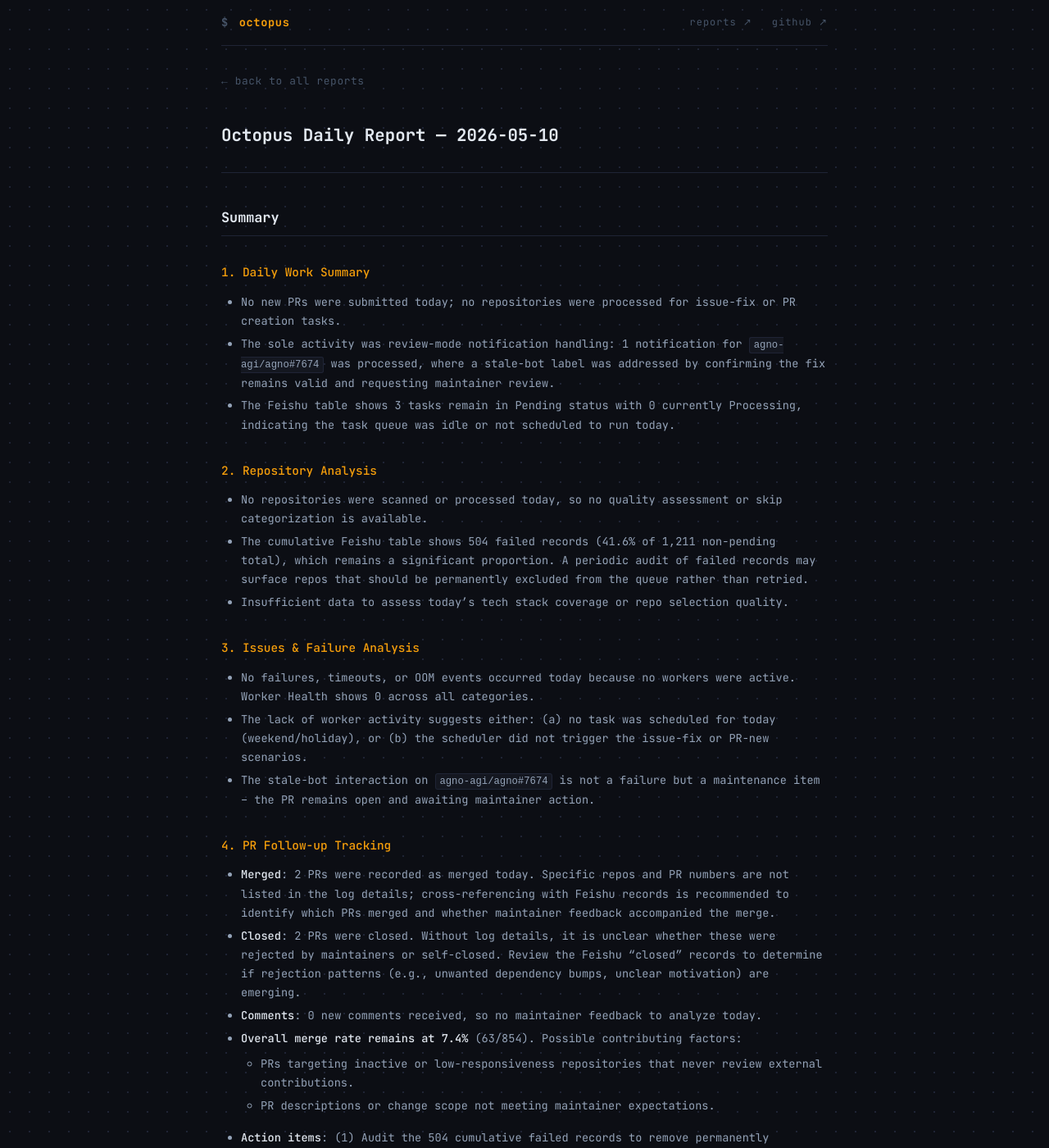
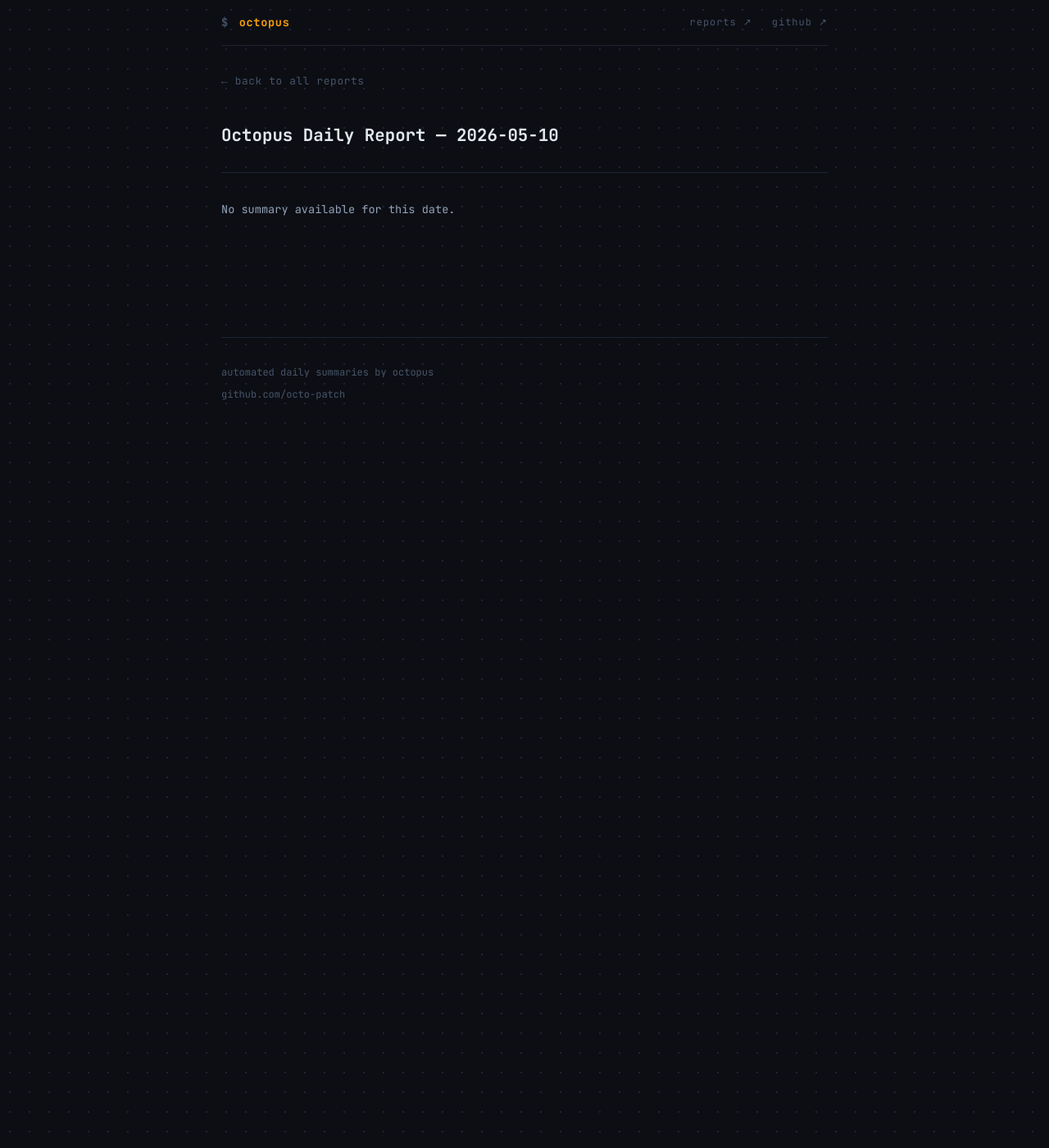
Before and after one commit to octo-patch/daily-reports, a Jekyll site: the page built from 2026-05/2026-05-10.md, in a window 1280 px wide and 1400 px high. Shown: the whole window at 82% size. Built offline with Jekyll 4.4.1, drawn with Linux system fonts in a browser that asks for light colours; some of the changed text lies outside the part shown.

Commit message:
daily report: 2026-05-10

```diff
--- a/2026-05/2026-05-10.md
+++ b/2026-05/2026-05-10.md
@@ -1,35 +1,7 @@
 ---
 layout: report
 title: "Octopus Daily Report — 2026-05-10"
-summary: "- No new PRs were submitted today; no repositories were processed for issue-fix or PR creation tasks."
+summary: "No summary available."
 ---
 
-## Summary
-
-### 1. Daily Work Summary
-
-- No new PRs were submitted today; no repositories were processed for issue-fix or PR creation tasks.
-- The sole activity was review-mode notification handling: 1 notification for `agno-agi/agno#7674` was processed, where a stale-bot label was addressed by confirming the fix remains valid and requesting maintainer review.
-- The Feishu table shows 3 tasks remain in Pending status with 0 currently Processing, indicating the task queue was idle or not scheduled to run today.
-
-### 2. Repository Analysis
-
-- No repositories were scanned or processed today, so no quality assessment or skip categorization is available.
-- The cumulative Feishu table shows 504 failed records (41.6% of 1,211 non-pending total), which remains a significant proportion. A periodic audit of failed records may surface repos that should be permanently excluded from the queue rather than retried.
-- Insufficient data to assess today's tech stack coverage or repo selection quality.
-
-### 3. Issues & Failure Analysis
-
-- No failures, timeouts, or OOM events occurred today because no workers were active. Worker Health shows 0 across all categories.
-- The lack of worker activity suggests either: (a) no task was scheduled for today (weekend/holiday), or (b) the scheduler did not trigger the issue-fix or PR-new scenarios.
-- The stale-bot interaction on `agno-agi/agno#7674` is not a failure but a maintenance item -- the PR remains open and awaiting maintainer action.
-
-### 4. PR Follow-up Tracking
-
-- **Merged**: 2 PRs were recorded as merged today. Specific repos and PR numbers are not listed in the log details; cross-referencing with Feishu records is recommended to identify which PRs merged and whether maintainer feedback accompanied the merge.
-- **Closed**: 2 PRs were closed. Without log details, it is unclear whether these were rejected by maintainers or self-closed. Review the Feishu "closed" records to determine if rejection patterns (e.g., unwanted dependency bumps, unclear motivation) are emerging.
-- **Comments**: 0 new comments received, so no maintainer feedback to analyze today.
-- **Overall merge rate remains at 7.4%** (63/854). Possible contributing factors:
-  - PRs targeting inactive or low-responsiveness repositories that never review external contributions.
-  - PR descriptions or change scope not meeting maintainer expectations.
-- **Action items**: (1) Audit the 504 cumulative failed records to remove permanently unsuitable repos from the queue. (2) Review the 2 closed PRs to determine if they indicate a pattern worth adjusting for. (3) Investigate why no workers ran today and confirm the scheduler configuration is correct for weekends.
+No summary available for this date.
```
